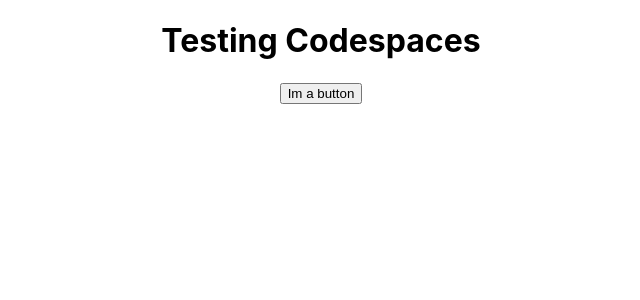
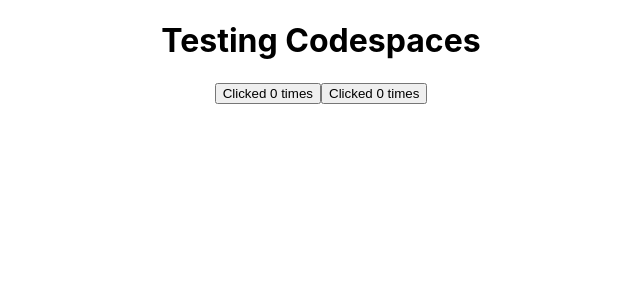
Before and after one commit to chiragthakuri/codespaces-react, a React (Vite) app: page / in a window 1280 px wide. Shown: the top 300 px of the page, without its empty margins (319-959 px from the left). Built offline with nearby package versions, Linux system fonts and the light colour scheme.

Commit message:
shared state buttons

```diff
--- a/src/App.jsx
+++ b/src/App.jsx
@@ -1,22 +1,26 @@
 import './App.css';
+import { useState } from 'react';
 
-function MyButton(){
-  function handleClick(){
-    alert('You clicked me!');
-  }
-  return(
+function MyButton({ count, handleClick }) {
+  return (
     <button onClick={handleClick}>
-      Im a button
+      Clicked {count} times
     </button>
   );
 }
 
 function App() {
+  const [count, setCount] = useState(0);
+
+  function handleClick() {
+    setCount(count + 1);
+  }
+
   return (
     <div className="App">
       <h1>Testing Codespaces</h1>
-      <MyButton />
-
+      <MyButton count={count} handleClick={handleClick} />
+      <MyButton count={count} handleClick={handleClick} />
     </div>
   );
 }
```
